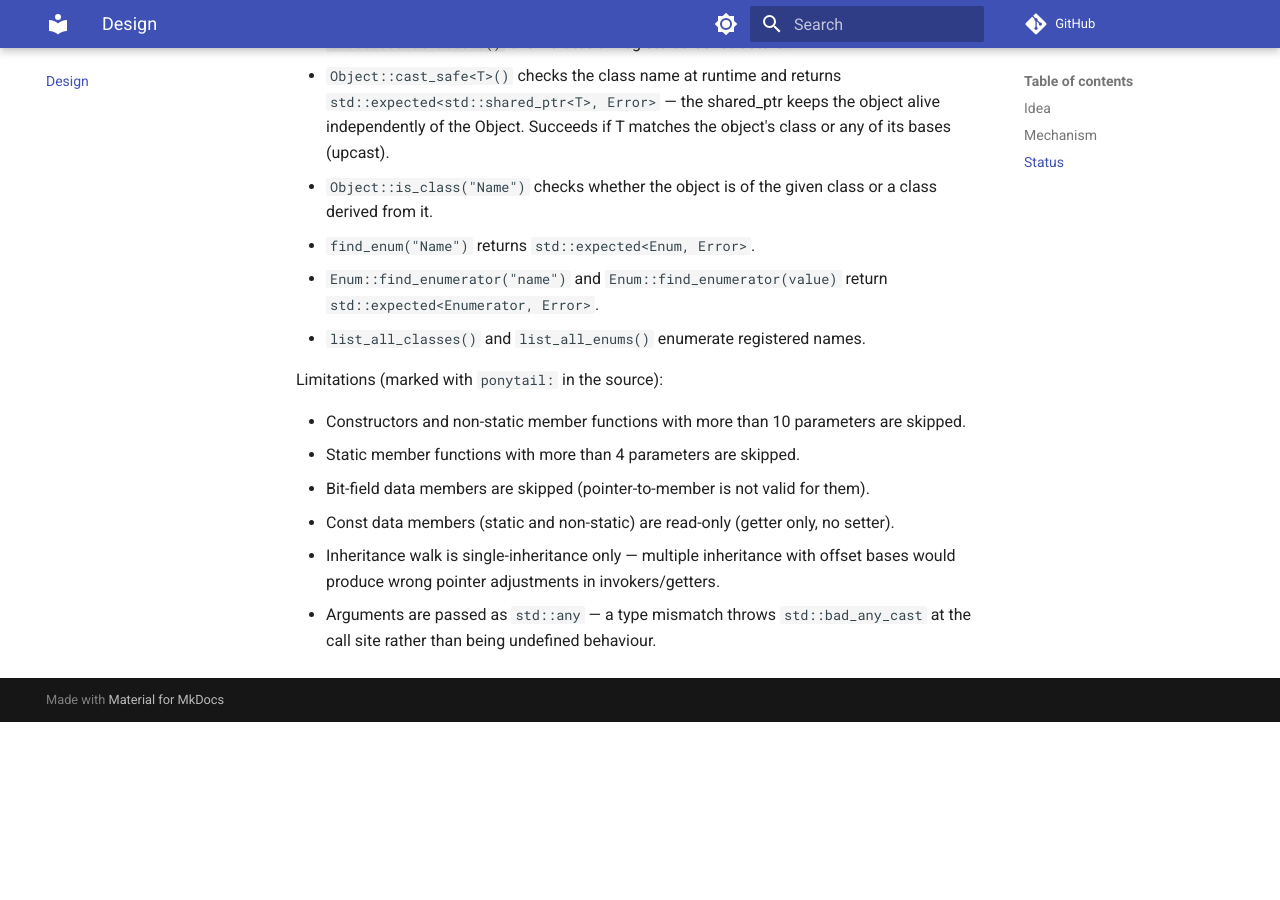
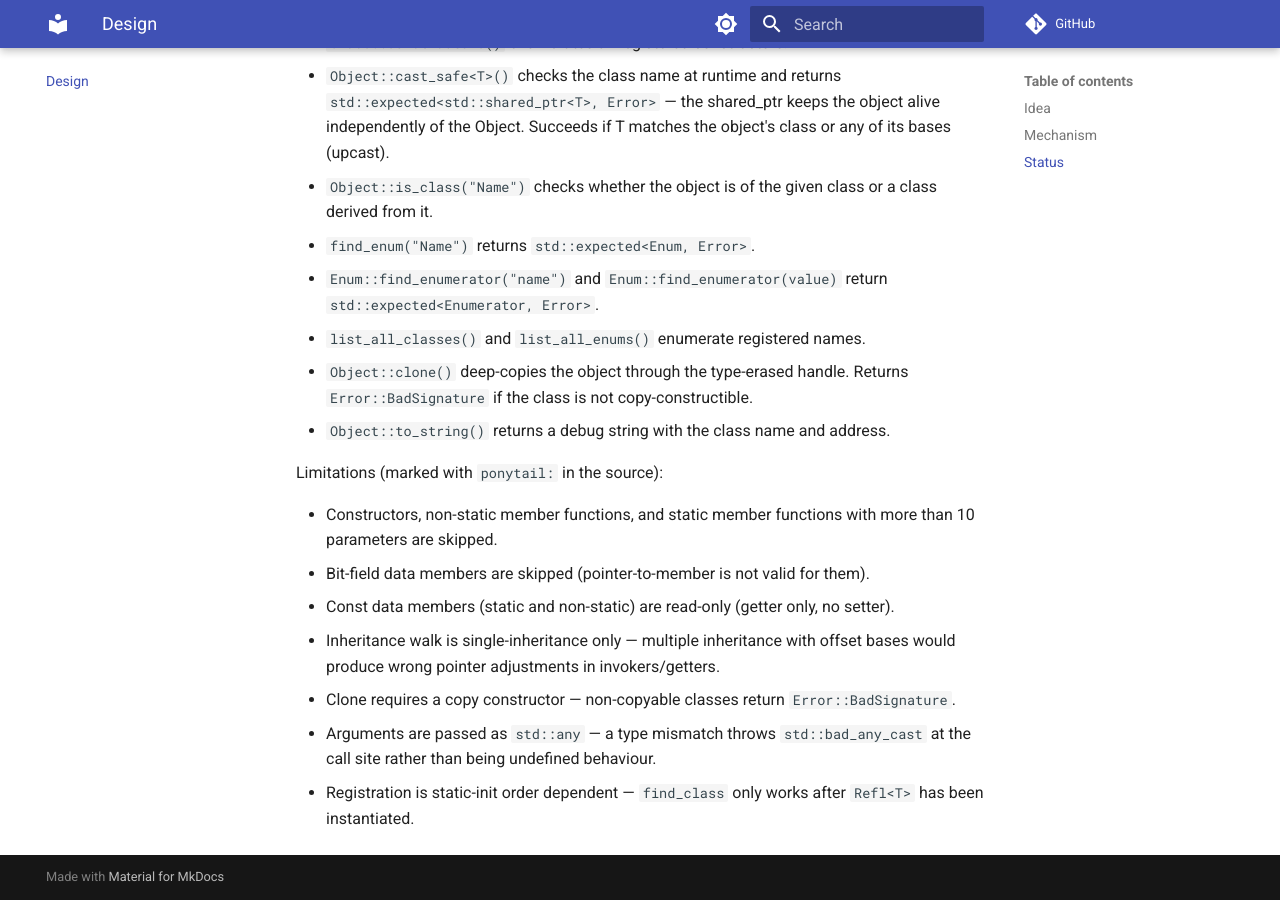
Before and after one commit to w2xel/refl, an MkDocs documentation site: the page built from docs/content/design.md, in a window 1280 px wide and 900 px high, scrolled down 2494 px. Built offline with MkDocs 1.6.1 and Material for MkDocs 9.7.7, drawn with Linux system fonts in a browser that asks for light colours; comment, search, counter and statistics services are not loaded; before the commit the page ends 3216 px from its top, so only the background shows below that.

Commit message:
Raise static arity to 10, add Object::clone() and to_string()
Static invoker arity: extended the if-constexpr chain in
detail::static_invoker from 4 to 10, matching the non-static limit.
make_info filter raised from fn <= 4 to fn <= detail::max_arity.

Object::clone(): deep-copies the object through the type-erased handle.
A CloneFn (std::shared_ptr<void> (*)(void* obj)) is generated per class
in make_info via detail::clone<T> (calls the copy constructor). Stored
in ClassInfo.clone, set to nullptr if T is not copy-constructible
(checked with std::is_copy_constructible_v). Object::clone() looks up
the ClassInfo from the pool, calls the cloner, and returns a new Object
with independent ownership. Returns Error::BadSignature if the class
is not copy-constructible.

Object::to_string(): returns a debug string with the class name and
pointer address (e.g. "Object(Point @ 0x7f...").

Tests exercise clone (values match, independence after modification)
and to_string (format check). Sample demonstrates both.

Generated by Mistral Vibe.
Co-Authored-By: Mistral Vibe <vibe@mistral.ai>

```diff
--- a/docs/content/design.md
+++ b/docs/content/design.md
@@ -115,14 +115,21 @@ Initial implementation. The API above is working:
 - `Enum::find_enumerator("name")` and `Enum::find_enumerator(value)` return
   `std::expected<Enumerator, Error>`.
 - `list_all_classes()` and `list_all_enums()` enumerate registered names.
+- `Object::clone()` deep-copies the object through the type-erased handle.
+  Returns `Error::BadSignature` if the class is not copy-constructible.
+- `Object::to_string()` returns a debug string with the class name and address.
 
 Limitations (marked with `ponytail:` in the source):
 
-- Constructors and non-static member functions with more than 10 parameters are skipped.
-- Static member functions with more than 4 parameters are skipped.
+- Constructors, non-static member functions, and static member functions with
+  more than 10 parameters are skipped.
 - Bit-field data members are skipped (pointer-to-member is not valid for them).
 - Const data members (static and non-static) are read-only (getter only, no setter).
 - Inheritance walk is single-inheritance only — multiple inheritance with
   offset bases would produce wrong pointer adjustments in invokers/getters.
+- Clone requires a copy constructor — non-copyable classes return
+  `Error::BadSignature`.
 - Arguments are passed as `std::any` — a type mismatch throws
   `std::bad_any_cast` at the call site rather than being undefined behaviour.
+- Registration is static-init order dependent — `find_class` only works after
+  `Refl<T>` has been instantiated.
```
Also changed, not shown: 3 other files.
